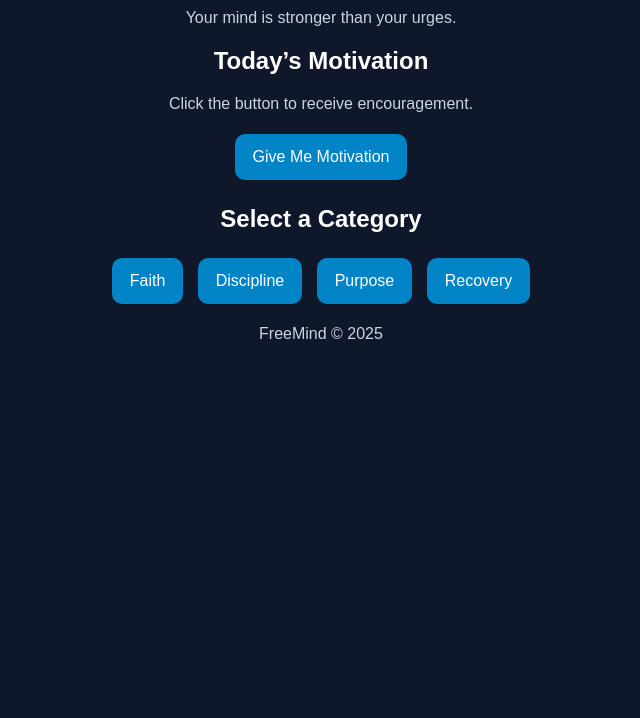
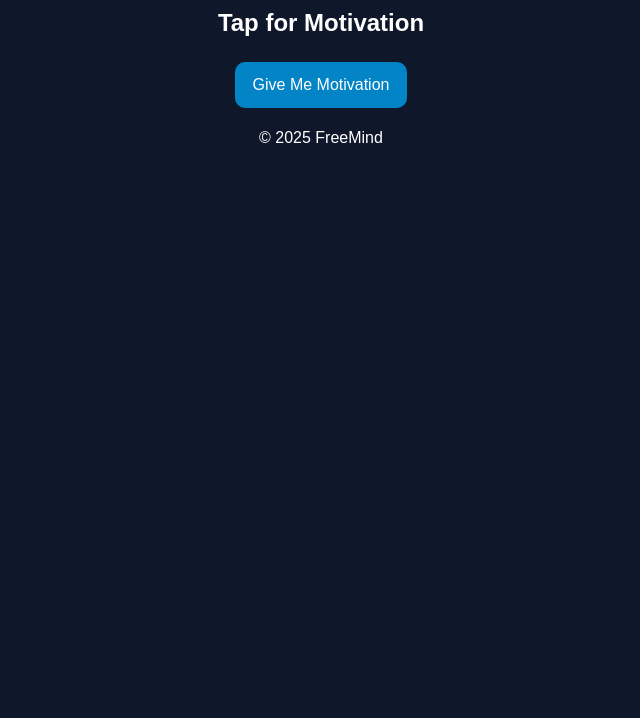
Before and after one commit to Blessedbob3/Free-mind-, a plain HTML site: page motivation.html in a window 1280 px wide. Shown: the part 82-800 px from the top of the page, without its empty margins (319-959 px from the left). Drawn offline with Linux system fonts and the light colour scheme.

Commit message:
Update motivation.html

```diff
--- a/motivation.html
+++ b/motivation.html
@@ -1,50 +1,29 @@
 <!DOCTYPE html>
 <html lang="en">
 <head>
-  <meta charset="UTF-8" />
-  <meta name="viewport" content="width=device-width, initial-scale=1.0">
-
-  <title>FreeMind | Motivation</title>
-  <link rel="stylesheet" href="style.css" />
+    <meta charset="UTF-8">
+    <meta name="viewport" content="width=device-width, initial-scale=1.0">
+    <title>Motivation – FreeMind</title>
+    <link rel="stylesheet" href="style.css">
+    <script src="app.js" defer></script>
 </head>
-
 <body>
 
-<header>
-  <h1>Daily Motivation</h1>
-  <p>Your mind is stronger than your urges.</p>
+<header class="topbar">
+    <h1>Daily Motivation</h1>
 </header>
 
-<main id="motivationPage">
+<div class="container">
+    <section class="card">
+        <h2>Tap for Motivation</h2>
+        <button id="motivateBtn" class="action-btn">Give Me Motivation</button>
+        <p id="motivationText" class="output-text"></p>
+    </section>
+</div>
 
-  <!-- Daily Quote -->
-  <section class="card">
-    <h2>Today’s Motivation</h2>
-    <p id="motivationText">Click the button to receive encouragement.</p>
-
-    <button id="newMotivationBtn">Give Me Motivation</button>
-  </section>
-
-  <!-- Categories -->
-  <section class="card">
-    <h2>Select a Category</h2>
-
-    <div id="categoryButtons">
-      <button data-type="faith">Faith</button>
-      <button data-type="discipline">Discipline</button>
-      <button data-type="purpose">Purpose</button>
-      <button data-type="recovery">Recovery</button>
-    </div>
-
-  </section>
-
-</main>
-
-<footer>
-  <p>FreeMind © 2025</p>
+<footer class="footer">
+    © 2025 FreeMind
 </footer>
-
-<script src="app.js"></script>
 
 </body>
 </html>
```
